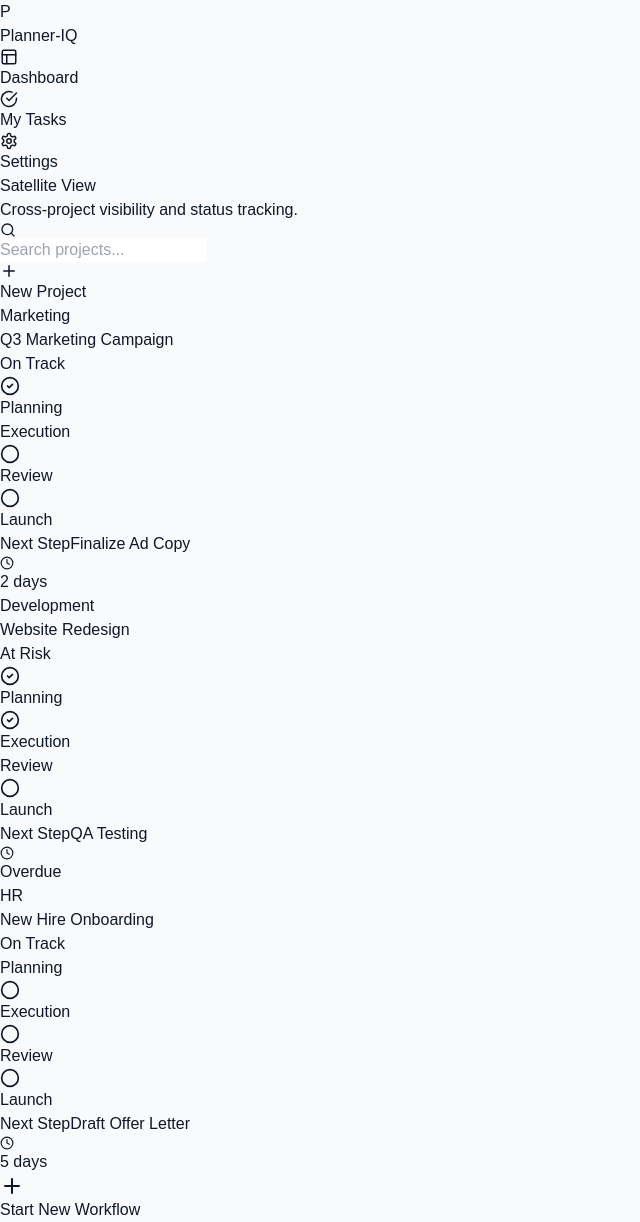
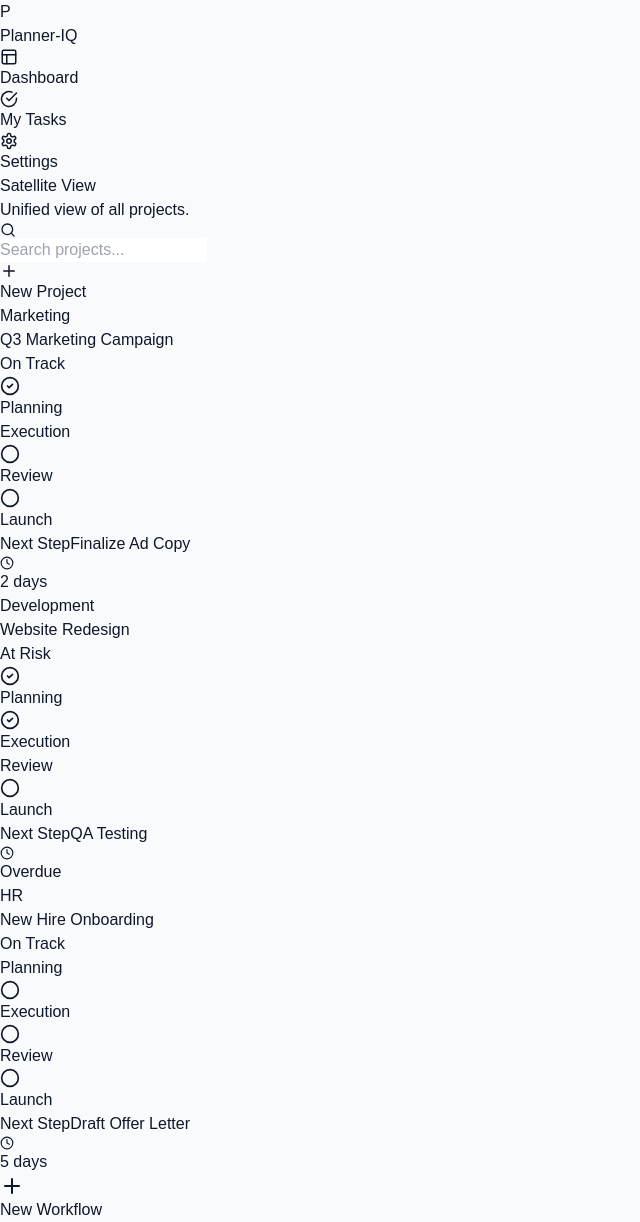
Before and after one commit to dansims2024-afk/Planner-IQ, a Next.js app: page / in a window 1280 px wide. Shown: the whole page, without its empty margins (0-640 px from the left). Built offline with nearby package versions, Linux system fonts and the light colour scheme.

Commit message:
Update Dashboard component text and button labels

```diff
--- a/src/components/Dashboard.jsx
+++ b/src/components/Dashboard.jsx
@@ -36,7 +36,7 @@ export default function Dashboard() {
         <header className="flex justify-between items-center mb-10">
           <div>
             <h2 className="text-3xl font-extrabold text-slate-900 tracking-tight">Satellite View</h2>
-            <p className="text-slate-500 mt-1">Cross-project visibility and status tracking.</p>
+            <p className="text-slate-500 mt-1">Unified view of all projects.</p>
           </div>
           <div className="flex items-center gap-4">
             <div className="relative">
@@ -44,10 +44,10 @@ export default function Dashboard() {
               <input
                 type="text"
                 placeholder="Search projects..."
-                className="pl-10 pr-4 py-2 bg-white border border-slate-200 rounded-full text-sm focus:ring-2 focus:ring-blue-500/20 transition-all w-64 outline-none"
+                className="pl-10 pr-4 py-2 bg-white border border-slate-200 rounded-full text-sm outline-none"
               />
             </div>
-            <button className="bg-blue-600 hover:bg-blue-700 text-white px-6 py-2.5 rounded-full font-bold flex items-center gap-2 shadow-lg shadow-blue-500/20 transition-all active:scale-95">
+            <button className="bg-blue-600 hover:bg-blue-700 text-white px-6 py-2.5 rounded-full font-bold flex items-center gap-2 shadow-lg transition-all active:scale-95">
               <Plus size={18} /> New Project
             </button>
           </div>
@@ -57,9 +57,9 @@ export default function Dashboard() {
           {projects.map(project => (
             <ProjectCard key={project.id} project={project} />
           ))}
-          <button className="group border-2 border-dashed border-slate-200 rounded-2xl flex flex-col items-center justify-center p-12 text-slate-400 hover:border-blue-400 hover:bg-blue-50/50 transition-all min-h-[250px]">
-            <Plus size={24} className="mb-2 group-hover:text-blue-600 transition-colors" />
-            <span className="font-bold text-slate-500 group-hover:text-blue-600">Start New Workflow</span>
+          <button className="border-2 border-dashed border-slate-200 rounded-2xl flex flex-col items-center justify-center p-12 text-slate-400 hover:border-blue-400 hover:bg-blue-50/50 transition-all min-h-[250px]">
+            <Plus size={24} className="mb-2" />
+            <span className="font-bold">New Workflow</span>
           </button>
         </div>
       </main>
```
